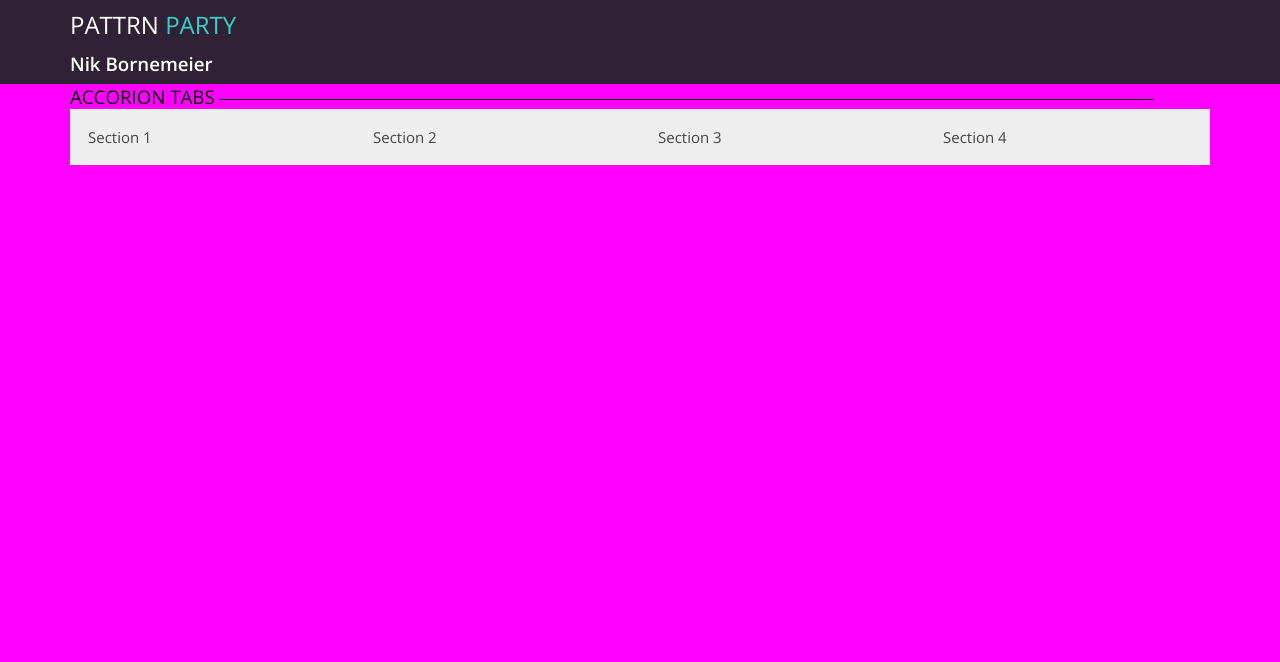
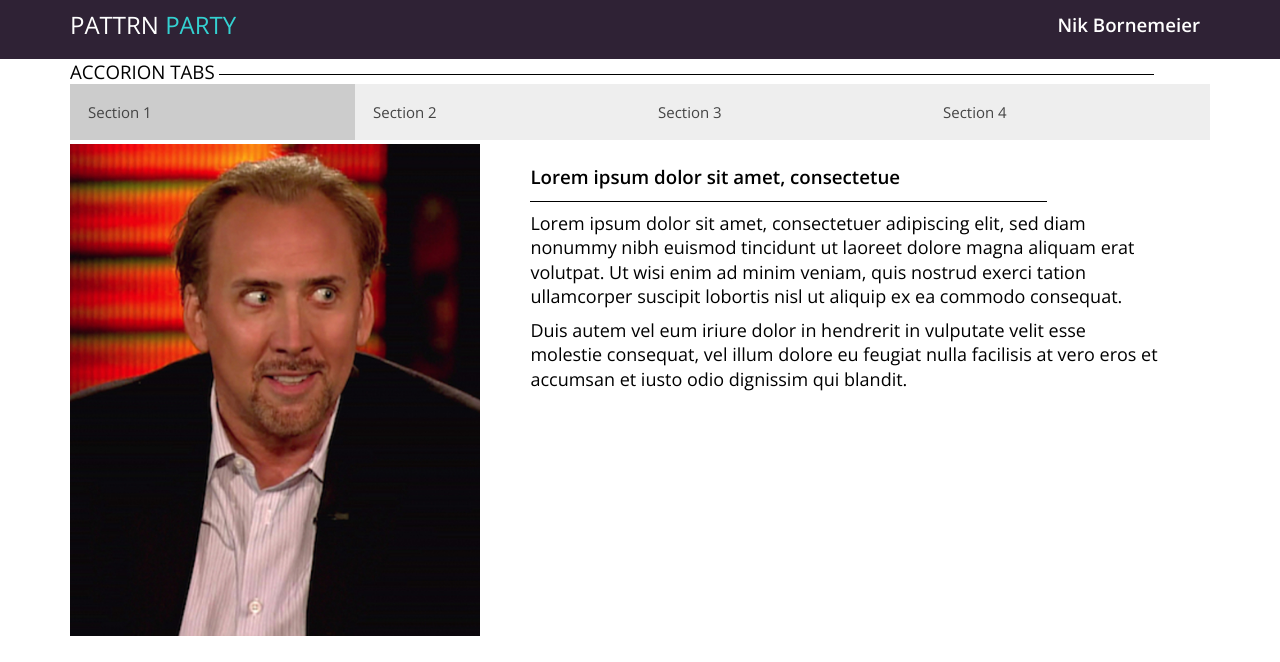
Before and after one commit to NikBorn/Pattrn-Party, a plain HTML site: page index.html in a window 1280 px wide. Both pictures are taken after a click on the button "Section 1". Drawn offline with nearby package versions, Linux system fonts and the light colour scheme.

Commit message:
fix desktop view

```diff
--- a/index.html
+++ b/index.html
@@ -28,7 +28,7 @@
       <div class='main-content-container'>
 
         <button class='accordion' id='ac1'>Section 1</button>
-        <div class="panel">
+        <div class="panel display-none" id='panel-1'>
           <img class='accord-photo' src='./assets/500x600.jpg'>
           <div class='accord-main-content'>
             <h3>Lorem ipsum dolor sit amet, consectetue</h3>
@@ -44,7 +44,7 @@
         </div>
 
         <button class="accordion" id='ac2'>Section 2</button>
-        <div class="panel">
+        <div class="panel display-none" id='panel-2'>
           <img class='accord-photo' src='./assets/300x400.jpg'>
           <div class='accord-main-content'>
           <h3>Norris...Chuck, Noris</h3>
@@ -55,7 +55,7 @@
         </div>
 
         <button class="accordion" id='ac3'>Section 3</button>
-        <div class="panel">
+        <div class="panel display-none" id='panel-3'>
           <img class='accord-photo' src='./assets/500x600.jpg'>
           <div class='accord-main-content'>
           <h3>Don't fuck...with Chuck</h3>
@@ -66,7 +66,7 @@
         </div>
 
         <button class="accordion" id='ac4'>Section 4</button>
-        <div class="panel">
+        <div class="panel display-none" id='panel-4'>
           <img class='accord-photo' src='./assets/500x600.jpg'>
           <div class='accord-main-content'>
           <h3>Roundhouse Kick to the FACE!</h3>
--- a/scripts.js
+++ b/scripts.js
@@ -1,44 +1,8 @@
 
 $('.main-content-container').on('click', '.accordion', function () {
-  var acc = document.getElementsByClassName("accordion");
-  var i;
-
-  for (i = 0; i < acc.length; i++) {
-    acc[i].onclick = function () {
-      this.classList.toggle("active");
-      var panel = this.nextElementSibling;
-      if (panel.style.maxHeight) {
-        panel.style.maxHeight = null;
-      } else {
-        panel.style.maxHeight = panel.scrollHeight + "px";
-      }
-    }
-  }
-})
-
-
-
-
-
-
-
-
-
-
-
-
-
-
-// $('.accord-tabs-container').on('click', '.accord-tab', function () {
-//   if (!$(this).attr('class').includes('selected')) {
-//     $(this).siblings().removeClass('accord-tab-selected')
-//     let idNumber = this.id.replace('acTab', '')
-//     let main = $(`#acMain${idNumber}`)
-//     main.toggleClass(`display-none`)
-//     main.siblings().addClass('display-none')
-
-//     // .attr('id').includes(`acMain${idNumber}`)
-//     console.log(main)
-//     $(this).toggleClass('accord-tab-selected')
-//   }
-// })
+  $(this).toggleClass("active");
+  $(this).siblings('.accordion').removeClass('active');
+  var panel = this.nextElementSibling;
+  $(panel).toggleClass('display-none');
+  $(panel).siblings('.panel').addClass('display-none');
+});
--- a/styles.css
+++ b/styles.css
@@ -33,6 +33,11 @@ p {
   font-size: 18px;
 }
 
+.header-name {
+  padding: 4px 10px 4px 0;
+  float: right;
+}
+
 .main-content-container {
   display: flex;
   flex-direction: column;
@@ -60,7 +65,7 @@ p {
 .panel {
   /* padding: 0 18px; */
   background-color: white;
-  max-height: 0;
+  display: block;
   overflow: hidden;
   transition: max-height 0.2s ease-out;
 }
@@ -89,11 +94,11 @@ p {
   vertical-align: middle;
 }
 
+.display-none {
+  display: none;
+}
+
 @media screen and (min-width: 750px) {
-
-  body {
-    background-color: magenta;
-  }
 
   .accordion {
     order: 1;
@@ -103,13 +108,22 @@ p {
 
   .panel {
     order: 2;
-    margin-top: 56px;
+    /* margin-top: 56px; */
+    /* border-left: 1px solid #666666;
+    border-right: 1px solid #666666;
+    border-bottom: 1px solid #666666; */
+    /* padding: 20px; */
+    /* vertical-align: middle; */
+    display: flex;
   }
 
   .main-content-container {
     position: relative;
   }
 
+  #ac1 {
+    /* display: flex; */
+  }
   #ac2 {
     left: 25%;
   }
@@ -123,11 +137,15 @@ p {
   }
 
   .accord-photo {
-    width: 32%;
+    height: auto;
+    /* width: 30%; */
+    max-width: 36%;
     justify-content: center;
     display: inline-block;
-    max-height: 400px;
-    /* margin-top: 120px; */
+    max-height: 500px;
+    /* margin-top: 70px; */
+    /* margin-left: 20px; */
+    margin-top: 60px;
   }
 
   .accord-main-content {
@@ -135,8 +153,14 @@ p {
     width: 66%;
     text-align: ;
     /* background-color: magenta; */
-    padding: 50px;
+    padding: 50px 50px 20px 50px;
+    margin-top: 30px;
   }
+
+  .display-none {
+    display: none;
+  }
+
 
 }
 
@@ -144,10 +168,7 @@ p {
 /*
 
 
-.header-name {
-  padding: 4px 10px 4px 0;
-  float: right;
-}
+
 
 
 
@@ -220,6 +241,4 @@ p {
 
 ++++++++DISPLAY NONE!!!!++++++++++
 
-.display-none {
-  display: none;
-} */
+*/
```
